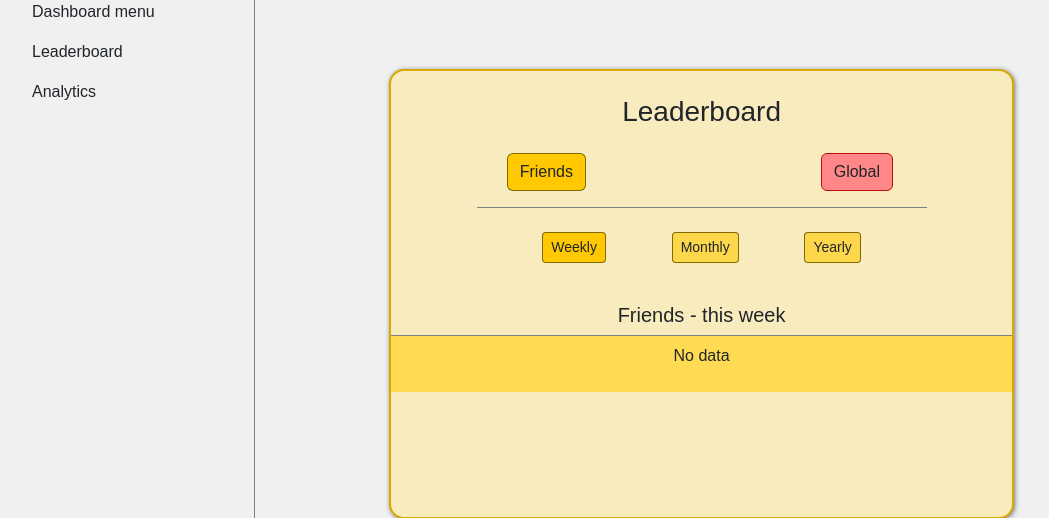
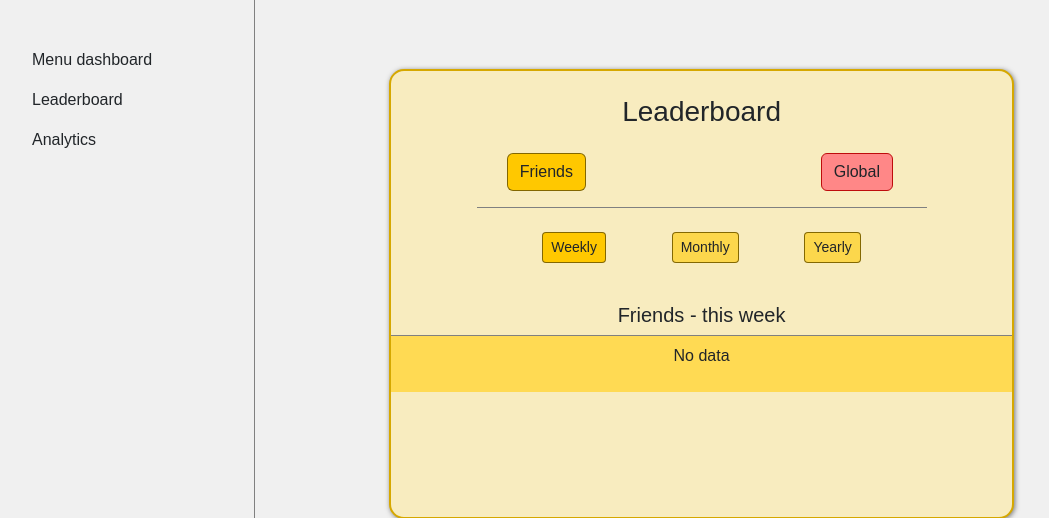
Before and after one commit to aysinakpinar/team_project_galaxy, a Flask app: page /dashboard in a window 1280 px wide. Shown: the part 150-668 px from the top of the page, without its empty margins (50-1099 px from the left). Run offline with Flask 3, Linux system fonts and the light colour scheme; the visitor is signed in with stand-in values (Sample User, id 1); parts of the project's set-up code (start-up, migrations or seed data) failed here and were passed over; some libraries are stand-ins or nearby versions.

Commit message:
update(dashboard): update dashboard layout

```diff
--- a/templates/dashboard.html
+++ b/templates/dashboard.html
@@ -162,8 +162,8 @@
                 >{{ user_data.username}}</span
             >
         </a>
-        <div>
-            <p>Dashboard menu</p>
+        <div class="my-5">
+            <p>Menu dashboard</p>
             <p>Leaderboard</p>
             <p>Analytics</p>
         </div>
```
